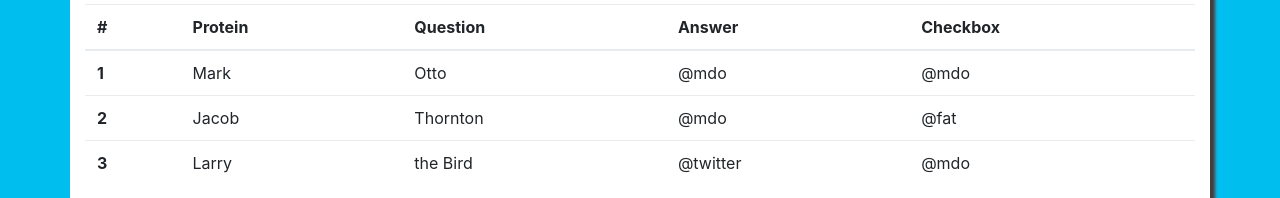
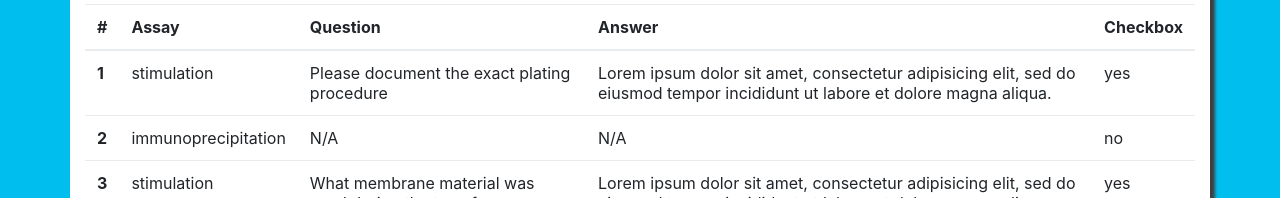
Before and after one commit to LevytsRoman/RAS, a website: page views/email.html in a window 1280 px wide. Shown: the part 577-775 px from the top of the page. Drawn offline with nearby package versions, Linux system fonts and the light colour scheme.

```diff
--- a/server.js
+++ b/server.js
@@ -45,8 +45,8 @@
    request(options, function (error, response, body) {
      if (error) throw new Error(error);
 
-     let keyWords = ['cancer', 'ras', 'liver', 'enzyme', 'stuff', 'drugs']
-     let includedWords = keyWords.filter( word => body.includes(word))
+     let keyWords = ['immunofluorescence','western blot','starvation','stimulation', 'immunoprecipitation','treatment', 'sirna knockdown']
+     let includedWords = keyWords.filter( word => body.toLowerCase().includes(word.toLowerCase()))
 
      res.json({words: includedWords})
    });
--- a/views/email.html
+++ b/views/email.html
@@ -23,7 +23,7 @@
     <thead>
       <tr>
         <th>#</th>
-        <th>Protein</th>
+        <th>Assay</th>
         <th>Question</th>
         <th>Answer</th>
         <th>Checkbox</th>
@@ -32,26 +32,25 @@
     <tbody>
       <tr>
         <th scope="row">1</th>
-        <td>Mark</td>
-        <td>Otto</td>
-        <td>@mdo</td>
-        <td>@mdo</td>
+        <td>stimulation</td>
+        <td>Please document the exact plating procedure</td>
+        <td>Lorem ipsum dolor sit amet, consectetur adipisicing elit, sed do eiusmod tempor incididunt ut labore et dolore magna aliqua.</td>
+        <td>yes</td>
 
       </tr>
       <tr>
         <th scope="row">2</th>
-        <td>Jacob</td>
-        <td>Thornton</td>
-        <td>@mdo</td>
-        <td>@fat</td>
+        <td>immunoprecipitation</td>
+        <td>N/A</td>
+        <td>N/A</td>
+        <td>no</td>
       </tr>
       <tr>
         <th scope="row">3</th>
-        <td>Larry</td>
-        <td>the Bird</td>
-        <td>@twitter</td>
-        <td>@mdo</td>
-
+        <td>stimulation</td>
+        <td>What membrane material was used during the transfer process</td>
+        <td>Lorem ipsum dolor sit amet, consectetur adipisicing elit, sed do eiusmod tempor incididunt ut labore et dolore magna aliqua. </td>
+        <td>yes</td>
       </tr>
     </tbody>
   </table>
```
Also changed, not shown: views/index.html (+1 -1 lines), views/script.js (+10 -10 lines).
